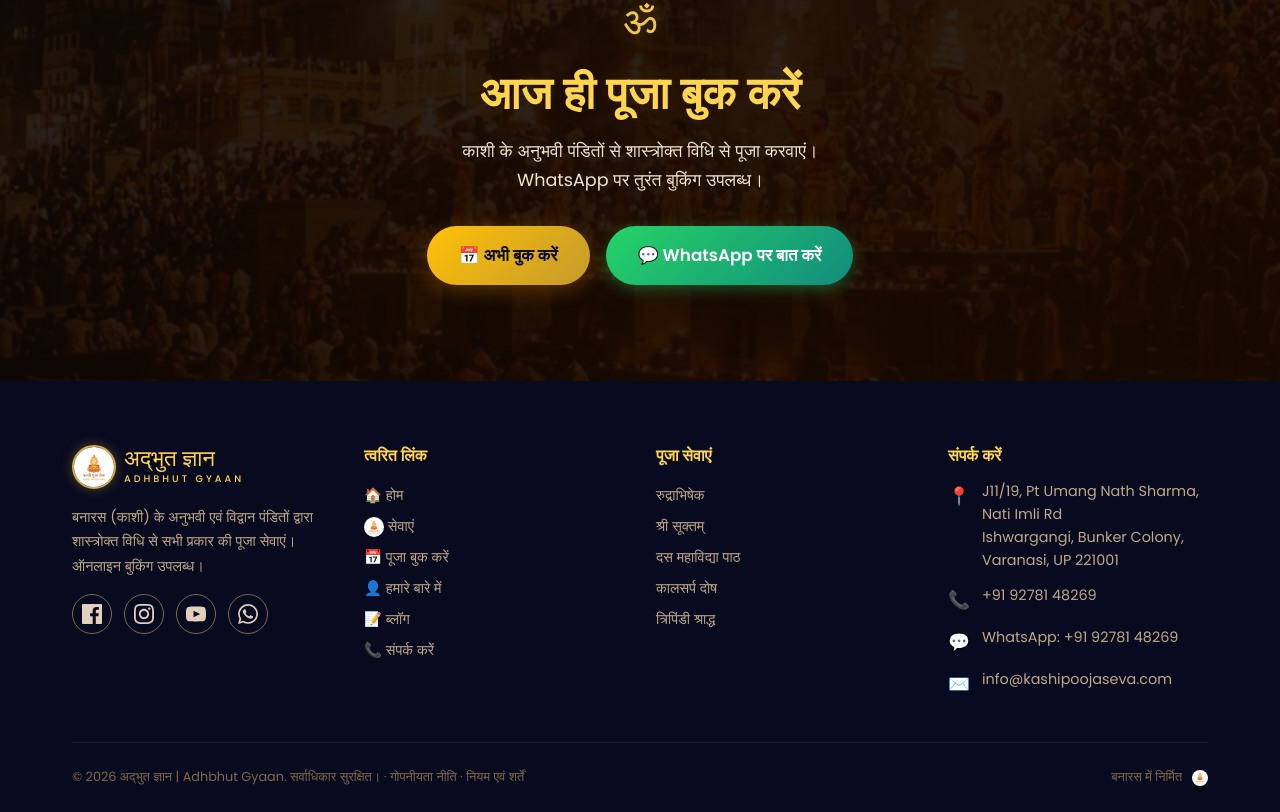
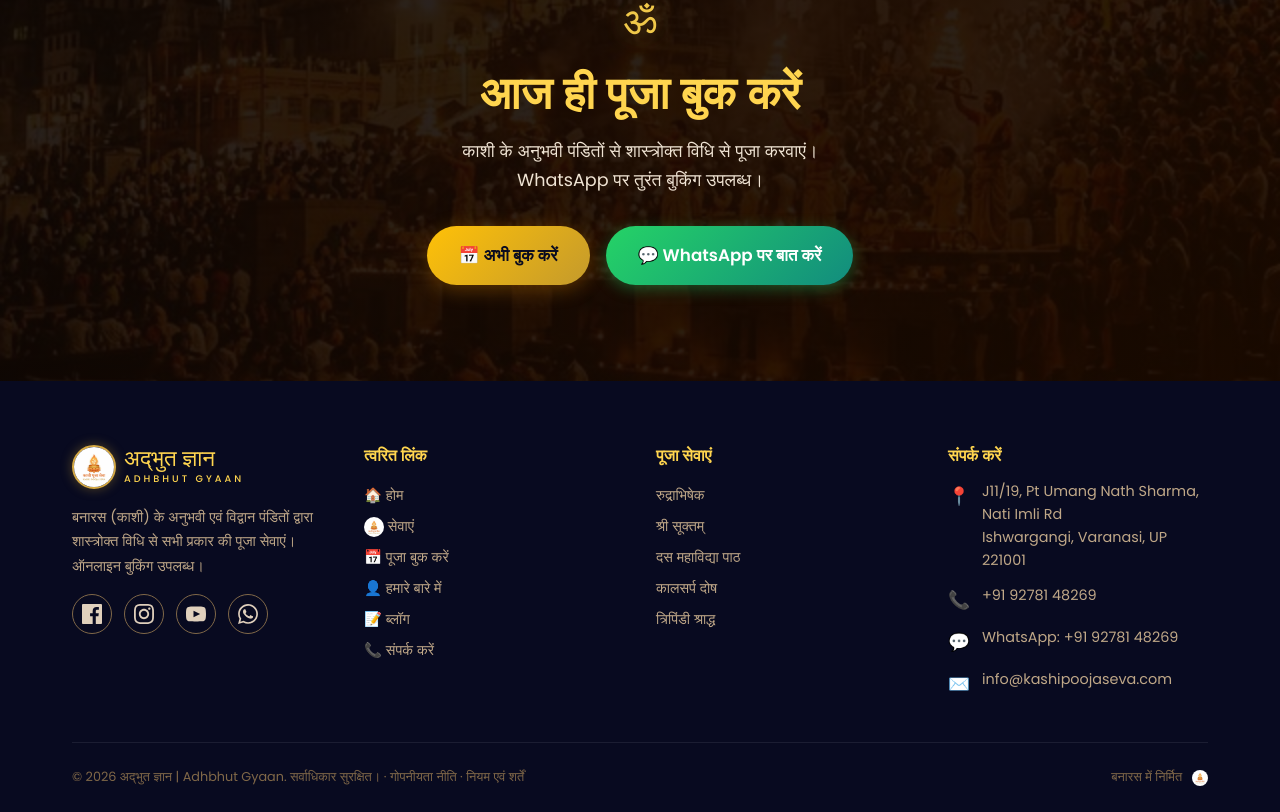
Before and after one commit to prasannanathsharma7-dot/adhbhutgyaan, a React (Vite) app: page / in a window 1280 px wide. Shown: the part 6056-6868 px from the top of the page. Built offline with nearby package versions, Linux system fonts and the light colour scheme; a web font is replaced by a local one.

Commit message:
Remove 'Bunker Colony' from address everywhere (Footer, Contact page, maps links, structured data)

```diff
--- a/index.html
+++ b/index.html
@@ -39,7 +39,7 @@
       "telephone": "+91-9278148269",
       "address": {
         "@type": "PostalAddress",
-        "streetAddress": "J11/19, Pt Umang Nath Sharma, Nati Imli Rd, Ishwargangi, Bunker Colony",
+        "streetAddress": "J11/19, Pt Umang Nath Sharma, Nati Imli Rd, Ishwargangi",
         "addressLocality": "Varanasi",
         "addressRegion": "Uttar Pradesh",
         "postalCode": "221001",
--- a/src/components/Footer.jsx
+++ b/src/components/Footer.jsx
@@ -65,7 +65,7 @@ export default function Footer() {
                         <h4 className="footer-heading">{t('संपर्क करें', 'Contact Us')}</h4>
                         <div className="footer-contact-item">
                             <span className="footer-contact-icon">📍</span>
-                            <span>J11/19, Pt Umang Nath Sharma, Nati Imli Rd<br/>Ishwargangi, Bunker Colony, Varanasi, UP 221001</span>
+                            <span>J11/19, Pt Umang Nath Sharma, Nati Imli Rd<br/>Ishwargangi, Varanasi, UP 221001</span>
                         </div>
                         <div className="footer-contact-item">
                             <span className="footer-contact-icon">📞</span>
--- a/src/pages/Contact.jsx
+++ b/src/pages/Contact.jsx
@@ -61,7 +61,7 @@ ${form.message}`;
         { icon: '💬', label: 'WhatsApp', value: '+91 92781 48269', sub: t('तुरंत जवाब', 'Instant Reply'), href: 'https://wa.me/919278148269', color: 'var(--whatsapp)', bgColor: 'rgba(37,211,102,0.08)', borderColor: 'rgba(37,211,102,0.2)' },
         { icon: '📞', label: t('फ़ोन', 'Phone'), value: '+91 92781 48269', sub: t('सुबह 7 बजे - रात 9 बजे', '7 AM - 9 PM'), href: 'tel:+919278148269', color: 'var(--gold-500)', bgColor: 'rgba(255,152,0,0.08)', borderColor: 'rgba(255,152,0,0.2)' },
         { icon: '✉️', label: t('ईमेल', 'Email'), value: 'info@kashipoojaseva.com', sub: t('क्लिक करके ईमेल भेजें', 'Click to send an email'), href: 'mailto:info@kashipoojaseva.com', color: 'var(--gold-500)', bgColor: 'rgba(196,154,44,0.08)', borderColor: 'rgba(196,154,44,0.2)' },
-        { icon: '📍', label: t('कार्यालय का पता', 'Office Address'), value: 'J11/19, Pt Umang Nath Sharma,\nNati Imli Rd, Ishwargangi,\nBunker Colony, Varanasi, UP 221001', sub: t('दिशा-निर्देश के लिए क्लिक करें', 'Click for directions'), href: 'https://www.google.com/maps/search/?api=1&query=' + encodeURIComponent('J11/19, Pt Umang Nath Sharma, Nati Imli Rd, Ishwargangi, Bunker Colony, Varanasi, UP 221001'), color: 'var(--red-400)', bgColor: 'rgba(183,28,28,0.05)', borderColor: 'rgba(183,28,28,0.15)' },
+        { icon: '📍', label: t('कार्यालय का पता', 'Office Address'), value: 'J11/19, Pt Umang Nath Sharma,\nNati Imli Rd, Ishwargangi,\nVaranasi, UP 221001', sub: t('दिशा-निर्देश के लिए क्लिक करें', 'Click for directions'), href: 'https://www.google.com/maps/search/?api=1&query=' + encodeURIComponent('J11/19, Pt Umang Nath Sharma, Nati Imli Rd, Ishwargangi, Varanasi, UP 221001'), color: 'var(--red-400)', bgColor: 'rgba(183,28,28,0.05)', borderColor: 'rgba(183,28,28,0.15)' },
     ];
 
     const subjectOptions = [
@@ -164,7 +164,7 @@ ${form.message}`;
                         <div style={{ borderRadius: 'var(--radius-lg)', overflow: 'hidden', boxShadow: 'var(--shadow-lg)', height: 'clamp(250px,40vw,400px)' }}>
                             <iframe
                                 title="Office Location"
-                                src={"https://maps.google.com/maps?q=" + encodeURIComponent('J11/19, Pt Umang Nath Sharma, Nati Imli Rd, Ishwargangi, Bunker Colony, Varanasi, Uttar Pradesh 221001, India') + "&t=&z=15&ie=UTF8&iwloc=&output=embed"}
+                                src={"https://maps.google.com/maps?q=" + encodeURIComponent('J11/19, Pt Umang Nath Sharma, Nati Imli Rd, Ishwargangi, Varanasi, Uttar Pradesh 221001, India') + "&t=&z=15&ie=UTF8&iwloc=&output=embed"}
                                 width="100%" height="100%" style={{ border: 0 }}
                                 allowFullScreen loading="lazy" referrerPolicy="no-referrer-when-downgrade"
                             />
```
